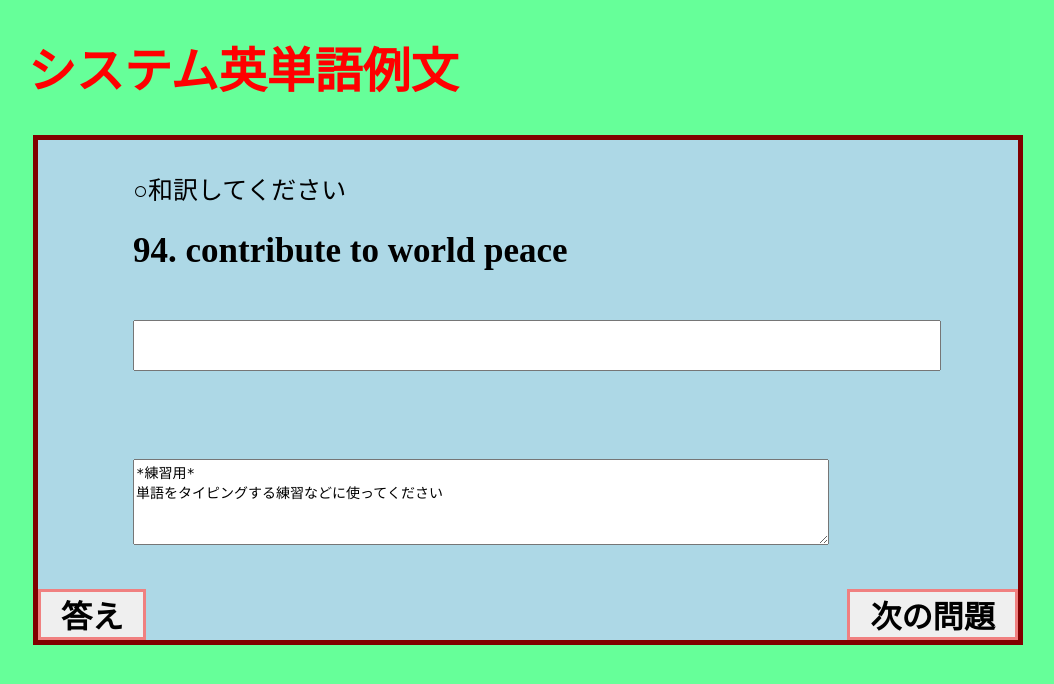
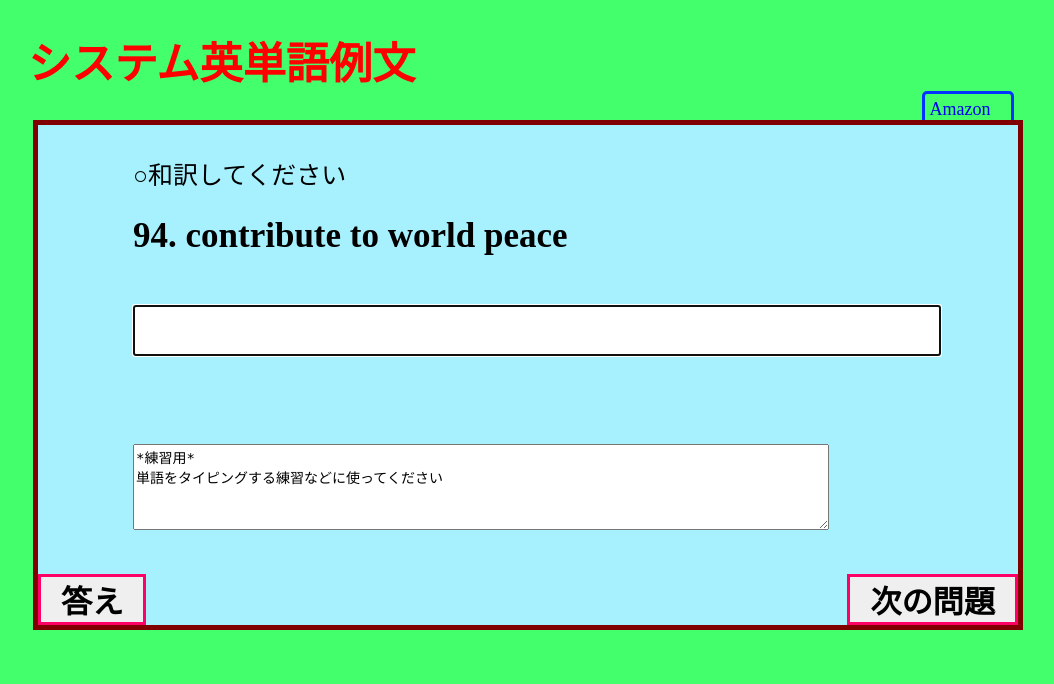
Before and after one commit to Lassieena/englishtest, a PHP site: page /englishtest.html in a window 1280 px wide. Shown: the top 684 px of the page, without its empty margins (112-1166 px from the left). Run offline with PHP 8.4, Linux system fonts and the light colour scheme.

Commit message:
たくさん変えた

```diff
--- a/englishtest.css
+++ b/englishtest.css
@@ -5,19 +5,18 @@
   padding: 95px;
   padding-top: 5px;
   border: 5px solid maroon;
-  background-color: lightblue;
+  background-color: #A7F1FF;
   position: relative;
-  top: 1px;
-
+  top: 1%;
 }
 
 h1 {
   color: red;
-  font-size: 300%;
+  font-size: 270%;
 }
 
 body {
-  background-color: #66FF99;
+  background-color: #43FF6B;
   width: 1000px;
   height: 50px;
   margin-right: auto;
@@ -49,8 +48,11 @@
   font-size: 1.5em;
   font-weight: bold;
   padding: 0px 20px;
-  border: 3px solid lightcoral;
+  border: 3px solid #FF0066;
   border-style: solid;
+}
+#englishtest:hover {
+  background-color: #99FFFF;
 }
 
 #englishnext {
@@ -60,15 +62,19 @@
   font-size: 1.5em;
   font-weight: bold;
   padding: 0px 20px;
-  border: 3px solid lightcoral;
+  border: 3px solid #FF0066;
   border-style: solid;
+}
+
+#englishnext:hover {
+  background-color: #99FFFF;
 }
 
 #output {
   width:800px;
   height:40px;
   font-size: 35px;
-  color: #FF0000
+  color: red;
 }
 
 textarea {
@@ -78,3 +84,29 @@
 .test {
   font-size: 1.3em;
 }
+
+.button {
+  width: 6%;
+  height: 3%;
+  padding: 5px;
+  border: 3px solid #0033FF;
+  border-radius: 5px;
+  margin: 3px;
+  margin-right: auto;
+  position: absolute;
+  right: 12%;
+  top: 11%;
+}
+.button:hover {
+  background-color: #CCFFFF;
+}
+
+.button-a {
+  display: block;
+  font-size: 18px;
+  text-align: center center;
+}
+
+.button-a:hover {
+  color: #EE0000;
+}
--- a/englishtest.html
+++ b/englishtest.html
@@ -7,6 +7,12 @@
 </head>
 <body>
   <h1>システム英単語例文</h1>
+
+  <div class="button">
+    <a href="http://amzn.asia/d/0JvSWrp" target="_brank" style="text-decoration:none" class="button-a">
+      Amazon
+    </a>
+  </div>
     <div class="test">
       <p>○和訳してください<br>
         <div id="question"></div>
@@ -14,6 +20,9 @@
       <br>
       <input type="text" id="answer" size="100" maxlength="80">
       <button id="englishtest" onclick="OnButtonClick();">答え</button>
+      <button id="englishnext" onclick="window.location.reload();">
+        次の問題
+      </button>
       <div id="output"></div>
       <br>
       <br>
@@ -23,11 +32,7 @@
 単語をタイピングする練習などに使ってください
 </textarea>
       </form>
-      <button id="englishnext" onclick="window.location.reload();">
-        次の問題
-      </button>
     </div>
-
     <script src="englishtest.js"></script>
 </body>
 </html>
```
Also changed, not shown: englishtest.js (+19 -17 lines).
